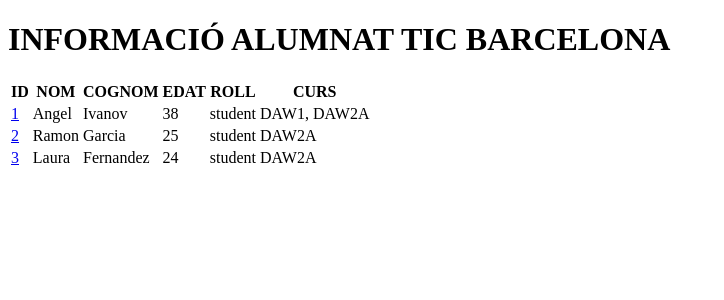
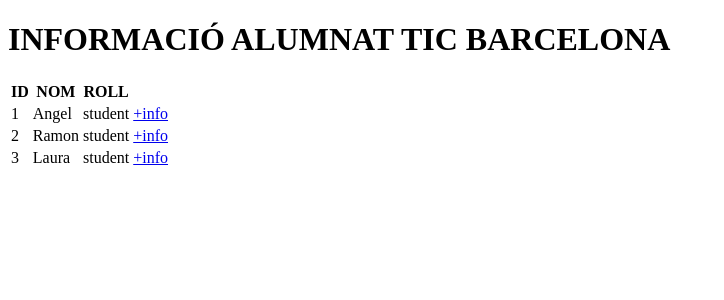
Before and after one commit to angelspsv/M7_UF4, a Django app: page /centre/students/ in a window 1280 px wide. Shown: the part 98-398 px from the top of the page, without its empty margins (0-724 px from the left). Run offline with Django 5.2, Linux system fonts and the light colour scheme.

Commit message:
modificando y adaptando los archivos html

```diff
--- a/TIC_BCN_AIS/centre/templates/alumnat.html
+++ b/TIC_BCN_AIS/centre/templates/alumnat.html
@@ -8,36 +8,28 @@
         <tr>
             <th>ID</th>
             <th>NOM</th>
-            <th>COGNOM</th>
-            <th>EDAT</th>
             <th>ROLL</th>
-            <th>CURS</th>
+            <th></th>
         </tr>
     </thead>
     <tbody>
         <tr>
-            <td><a href="{% url 'student' 1 %}">1</a></td>
+            <td>1</td>
             <td>Angel</td>
-            <td>Ivanov</td>
-            <td>38</td>
             <td>student</td>
-            <td>DAW1, DAW2A</td>
+            <td><a href="{% url 'student' 1 %}">+info</a></td>
         </tr>
         <tr>
-            <td><a href="{% url 'student' 2 %}">2</a></td>
+            <td>2</td>
             <td>Ramon</td>
-            <td>Garcia</td>
-            <td>25</td>
             <td>student</td>
-            <td>DAW2A</td>
+            <td><a href="{% url 'student' 2 %}">+info</a></td>
         </tr>
         <tr>
-            <td><a href="{% url 'student' 3 %}">3</a></td>
+            <td>3</td>
             <td>Laura</td>
-            <td>Fernandez</td>
-            <td>24</td>
             <td>student</td>
-            <td>DAW2A</td>
+            <td><a href="{% url 'student' 3 %}">+info</a></td>
         </tr>
     </tbody>
 </table>
--- a/TIC_BCN_AIS/centre/templates/alumne.html
+++ b/TIC_BCN_AIS/centre/templates/alumne.html
@@ -5,4 +5,6 @@
 <p>Edat: {{ alumne.edat }}</p>
 <p>Rol: {{ alumne.rol }}</p>
 <p>Curs: {{ alumne.curs }}</p>
+<br>
+<a href="{% url 'students' %}">GO BACK</a>
 {% endblock %}
--- a/TIC_BCN_AIS/centre/templates/base.html
+++ b/TIC_BCN_AIS/centre/templates/base.html
@@ -2,7 +2,7 @@
 <!DOCTYPE html>
 <html>
 <head>
-  <title>{% block title %}TIC BCN Inicials{% endblock %}</title>
+  <title>{% block title %}TIC BCN{% endblock %}</title>
 </head>
 <body>
   {% include 'header.html' %}
--- a/TIC_BCN_AIS/centre/templates/index.html
+++ b/TIC_BCN_AIS/centre/templates/index.html
@@ -1,8 +1,8 @@
 {% extends 'base.html' %}
 
 {% block content %}
-<h2>Welcome to TIC BCN AIS!</h2>
-<p>Select a link to get started:</p>
+<h2>Benvingut a TIC BCN!</h2>
+<p>Tria una opci&oacute;:</p>
 <ul>
   <li><a href="{% url 'students' %}">Students</a></li>
   <li><a href="{% url 'teachers' %}">Teachers</a></li>
--- a/TIC_BCN_AIS/centre/views.py
+++ b/TIC_BCN_AIS/centre/views.py
@@ -12,13 +12,23 @@ def students(request):
     return render(request, 'alumnat.html', {'students': students})
 
 def student(request, pk):
-    students = {"nom": "Angel", "cognom": "Ivanov", "edat": "16", "rol": "alumne(TOP)", "curs": "DAW+"}
-    return render(request, 'alumne.html', {'alumne': students})
+    students = [
+        {"nom": "Angel", "cognom": "Ivanov", "edat": "38", "rol": "alumne", "curs": "DAW1, DAW2A"},
+        {"nom": "Ramon", "cognom": "Garcia", "edat": "25", "rol": "alumne", "curs": "DAW2A"},
+        {"nom": "Laura", "cognom": "Fernandez", "edat": "24", "rol": "alumne", "curs": "DAW2A"}
+    ]
+    student = students[int(pk)-1]
+    return render(request, 'alumne.html', {'alumne': student})
 
 def teachers(request):
     teachers = "Teacher.objects.all()"
     return render(request, 'professorat.html', {'teachers': teachers})
 
 def teacher(request, pk):
-    professor = {"nom": "Roger", "cognom": "Sobrino", "edat": "17", "rol": "teacher", "curs": "DAW8"}
-    return render(request, 'professor.html', {'professor': professor})
+    teachers = [
+        {"nom": "Roger", "cognom": "Sobrino", "edat": "39", "rol": "teacher", "curs": "DAM2B, DAW2A"},
+        {"nom": "Pere", "cognom": "Guitart", "edat": "57", "rol": "teacher", "curs": "DAW1"},
+        {"nom": "Juanma", "cognom": "Biel", "edat": "50", "rol": "teacher", "curs": "DAW2B, DAW2A"}
+    ]
+    teacher = teachers[int(pk)-1]
+    return render(request, 'professor.html', {'professor': teacher})
```
